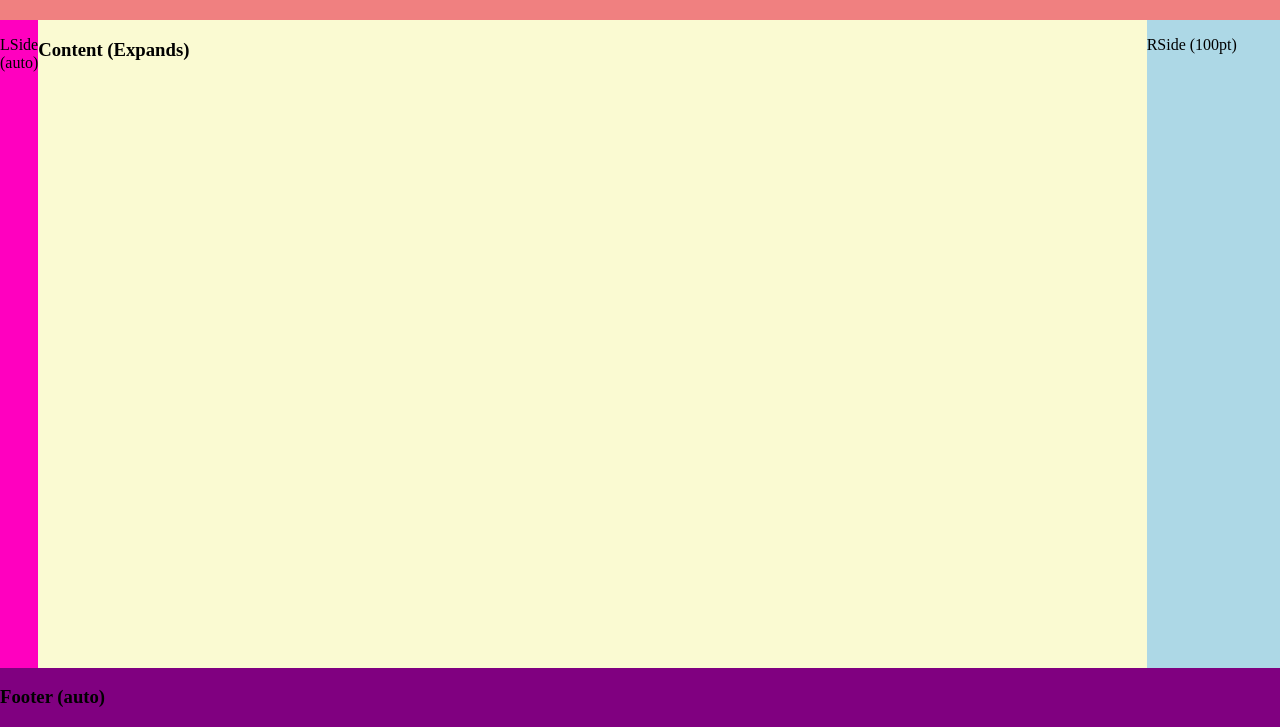
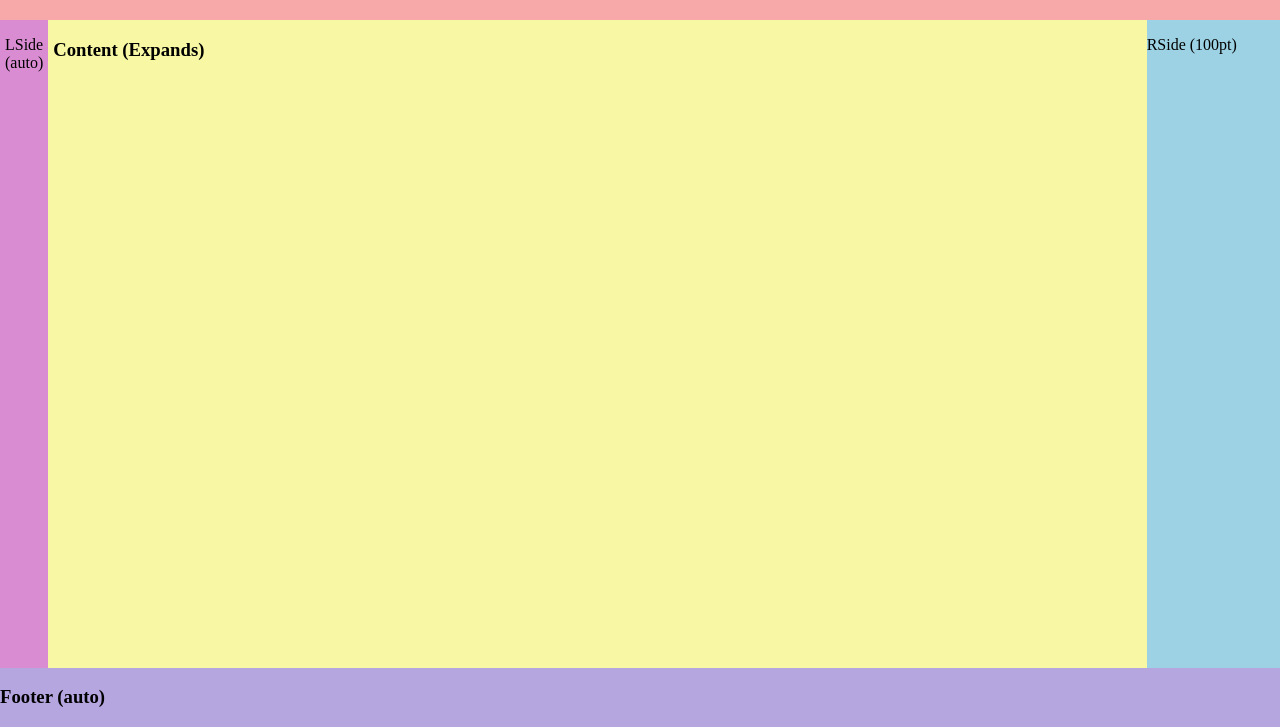
Before and after one commit to gwfcham/basic-webdev1, a plain HTML site: page WebDev1ex1.html in a window 1280 px wide. Shown: the part 73-800 px from the top of the page. Drawn offline with Linux system fonts and the light colour scheme.

Commit message:
Fixed code after code review

```diff
--- a/style.css
+++ b/style.css
@@ -16,33 +16,38 @@ html, body{
     flex: 1;
 }
 
+h1{
+    margin: 0em;
+    padding: 0em;
+}
 .header{
     height: 70pt;
-    /* flex: 1; */
+    font-size: 25px;
     width: 100%;
-    background-color: lightcoral;
+    background-color: rgb(247, 169, 169);
 }
 
 .lside{
     width: auto;
-    background-color: rgb(255, 0, 191);
+    background-color: rgb(218, 140, 211);
+    padding: 0px 5px;
 }
 
 .content{
-    background-color: lightgoldenrodyellow;
+    background-color: rgb(248, 248, 164);
     flex: 1;
+    padding: 0px 0px 0px 5px;
 }
 
 .rside{
     width : 100pt;
-    background-color: lightblue;
+    background-color: rgb(157, 210, 228);
     box-sizing: border-box;
 }
 
 .footer{
     height: auto;
-    /* flex: 1; */
     width: 100%;
-    background-color: purple;
+    background-color: rgb(182, 166, 224);
     align-self: flex-end;
 }
```
Also changed, not shown: WebDev1ex1.html (+1 -2 lines).
